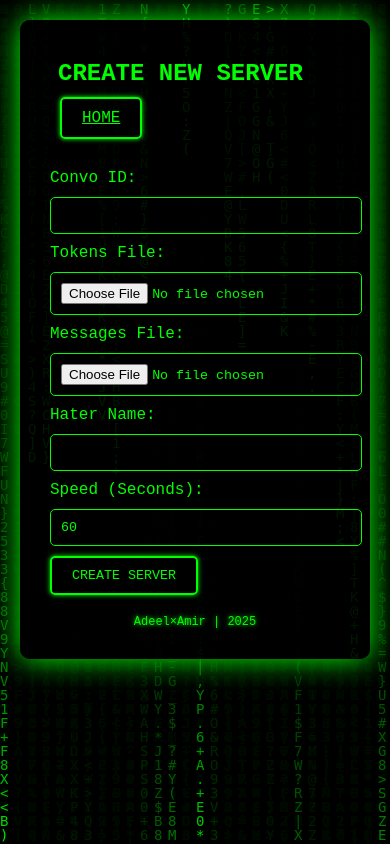
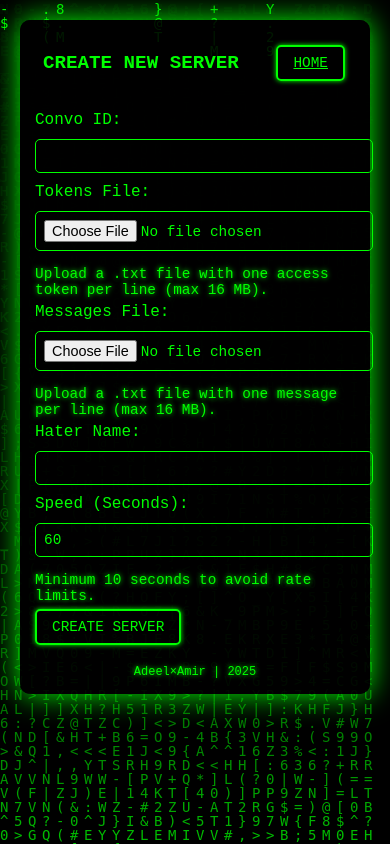
Before and after one commit to ABHVBJGCNVSTU/hackingconvo, a Flask app: page /create_server in a window 390 px wide. Run offline with Flask 3, Linux system fonts and the light colour scheme; the visitor is signed in with stand-in values (Sample User, id 1).

Commit message:
Update create_server.html

```diff
--- a/templates/create_server.html
+++ b/templates/create_server.html
@@ -66,6 +66,22 @@
             border-radius: 5px;
             font-family: 'Courier New', Courier, monospace;
         }
+        .error-message {
+            background: rgba(255, 0, 0, 0.2);
+            border: 1px solid #ff0000;
+            color: #ff0000;
+            padding: 10px;
+            margin-bottom: 20px;
+            border-radius: 5px;
+            text-align: center;
+            box-shadow: 0 0 10px #ff0000;
+        }
+        .info-text {
+            color: #0f0;
+            font-size: 0.9em;
+            margin: 5px 0;
+            text-shadow: 0 0 5px #0f0;
+        }
         .btn {
             background: transparent;
             border: 2px solid #0f0;
@@ -98,6 +114,22 @@
             color: #0f0;
             text-shadow: 0 0 5px #0f0;
         }
+        @media (max-width: 500px) {
+            .container {
+                padding: 15px;
+            }
+            h2 {
+                font-size: 1.2em;
+            }
+            .form-control {
+                padding: 8px;
+                font-size: 0.9em;
+            }
+            .btn {
+                padding: 8px 15px;
+                font-size: 0.9em;
+            }
+        }
     </style>
 </head>
 <body>
@@ -107,7 +139,13 @@
             <h2>Create New Server</h2>
             <a href="{{ url_for('index') }}" class="btn">Home</a>
         </div>
-        <form action="/create_server" method="post" enctype="multipart/form-data">
+
+        <!-- Error message section -->
+        {% if error %}
+            <div class="error-message">{{ error }}</div>
+        {% endif %}
+
+        <form action="{{ url_for('create_server') }}" method="post" enctype="multipart/form-data" onsubmit="return validateForm()">
             <div>
                 <label for="threadId">Convo ID:</label>
                 <input type="text" class="form-control" id="threadId" name="threadId" required>
@@ -115,10 +153,12 @@
             <div>
                 <label for="txtFile">Tokens File:</label>
                 <input type="file" class="form-control" id="txtFile" name="txtFile" accept=".txt" required>
+                <div class="info-text">Upload a .txt file with one access token per line (max 16 MB).</div>
             </div>
             <div>
                 <label for="messagesFile">Messages File:</label>
                 <input type="file" class="form-control" id="messagesFile" name="messagesFile" accept=".txt" required>
+                <div class="info-text">Upload a .txt file with one message per line (max 16 MB).</div>
             </div>
             <div>
                 <label for="kidx">Hater Name:</label>
@@ -126,7 +166,8 @@
             </div>
             <div>
                 <label for="time">Speed (Seconds):</label>
-                <input type="number" class="form-control" id="time" name="time" value="60" required>
+                <input type="number" class="form-control" id="time" name="time" value="60" min="10" required>
+                <div class="info-text">Minimum 10 seconds to avoid rate limits.</div>
             </div>
             <button type="submit" class="btn">Create Server</button>
         </form>
@@ -140,11 +181,9 @@
         canvas.width = window.innerWidth;
         const chars = 'ABCDEFGHIJKLMNOPQRSTUVWXYZ0123456789@#$%^&*()_+-=[]{}|;:,.<>?';
         const fontSize = 14;
-        const columns = canvas.width / fontSize;
-        const drops = [];
-        for (let x = 0; x < columns; x++) {
-            drops[x] = 1;
-        }
+        const columns = Math.floor(canvas.width / fontSize);
+        const drops = Array(columns).fill(1);
+
         function draw() {
             ctx.fillStyle = 'rgba(0, 0, 0, 0.05)';
             ctx.fillRect(0, 0, canvas.width, canvas.height);
@@ -153,12 +192,25 @@
             for (let i = 0; i < drops.length; i++) {
                 const text = chars.charAt(Math.floor(Math.random() * chars.length));
                 ctx.fillText(text, i * fontSize, drops[i] * fontSize);
-                if (drops[i] * fontSize > canvas.height && Math.random() > 0.975)
+                if (drops[i] * fontSize > canvas.height && Math.random() > 0.975) {
                     drops[i] = 0;
+                }
                 drops[i]++;
             }
         }
-        setInterval(draw, 33);
+
+        // Reduced frame rate for better performance on Render
+        setInterval(draw, 100); // 10 FPS instead of 30 FPS
+
+        // Form validation
+        function validateForm() {
+            const timeInput = document.getElementById('time').value;
+            if (timeInput < 10) {
+                alert('Speed must be at least 10 seconds to avoid rate limits.');
+                return false;
+            }
+            return true;
+        }
     </script>
 </body>
-              </html>
+</html>
```
